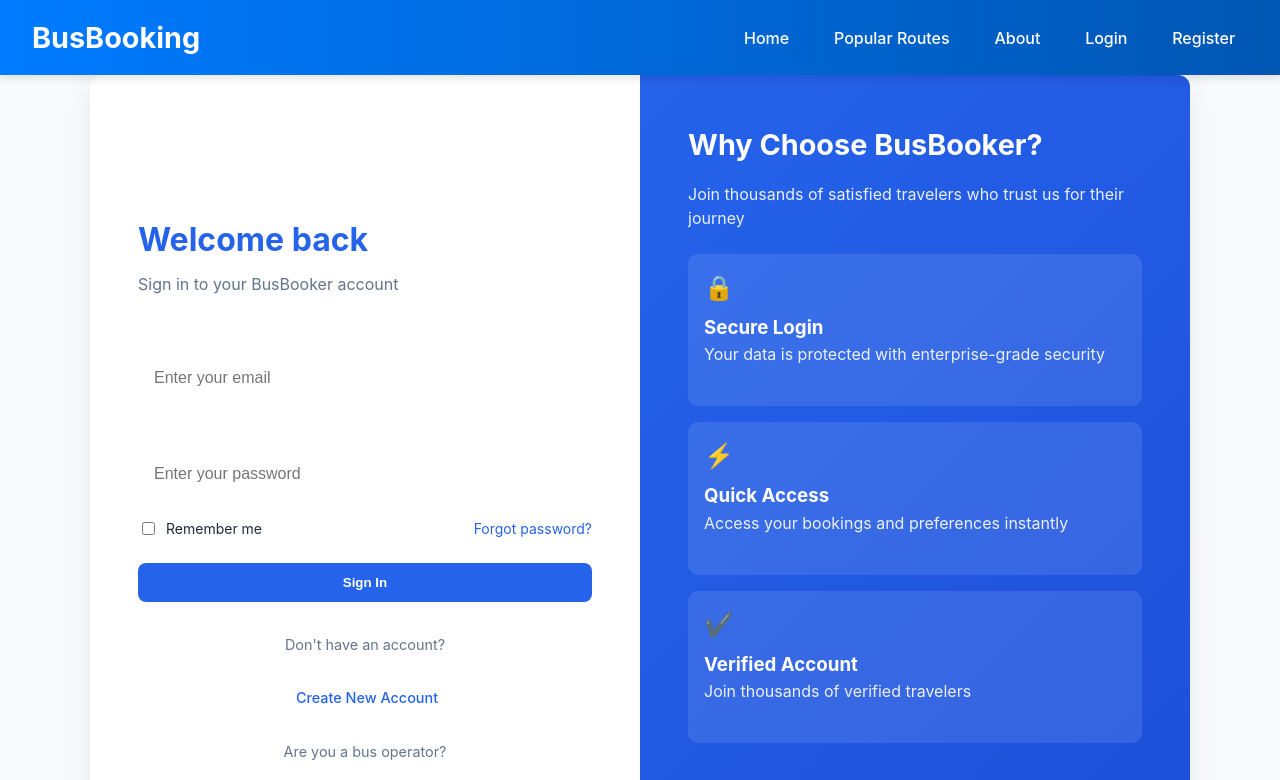
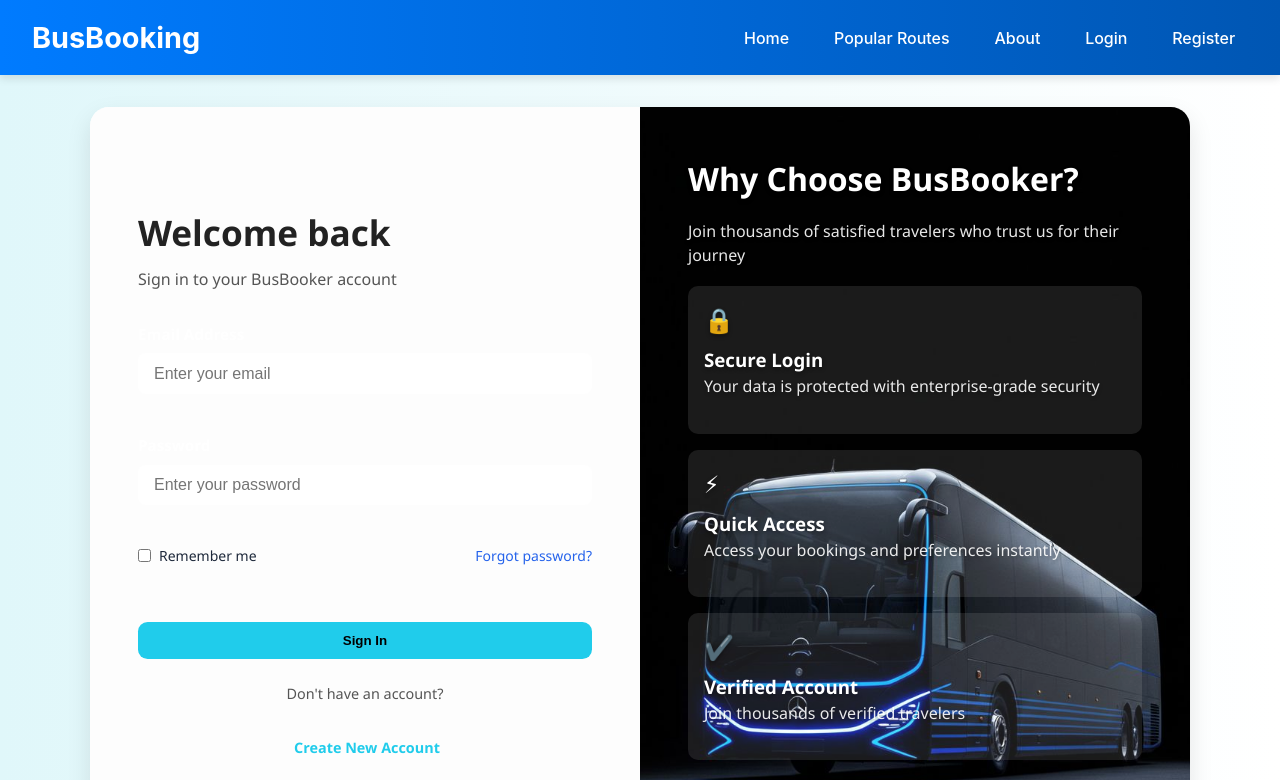
Before and after one commit to Esther-WI/Bus_Booking, a React (Vite) app in the folder bus-booking-frontend/: page /login in a window 1280 px wide. Shown: the top 780 px of the page. Built offline with nearby package versions, Linux system fonts and the light colour scheme.

Commit message:
added a few more changes

```diff
--- a/bus-booking-frontend/src/components/Routecard.css
+++ b/bus-booking-frontend/src/components/Routecard.css
@@ -2,56 +2,56 @@
 
 .route-card {
   display: flex;
+  flex-direction: column;
   justify-content: space-between;
-  align-items: center;
-  background: #ffffff;
+  background-color: #ffffff;
   border-radius: 12px;
-  padding: 1.5rem 2rem;
-  margin: 1rem 0;
-  box-shadow: 0 6px 16px rgba(0, 0, 0, 0.05);
-  transition: transform 0.2s ease, box-shadow 0.3s ease;
-  border-left: 5px solid #007bff;
+  padding: 1.5rem;
+  box-shadow: 0 4px 12px rgba(0, 0, 0, 0.08);
+  transition: transform 0.2s ease, box-shadow 0.2s ease;
+  min-width: 260px;
 }
 
 .route-card:hover {
   transform: translateY(-3px);
-  box-shadow: 0 10px 24px rgba(0, 0, 0, 0.08);
-}
-
-.route-info {
-  flex: 1;
+  box-shadow: 0 6px 16px rgba(0, 0, 0, 0.12);
 }
 
 .route-info h3 {
-  margin: 0 0 8px;
-  font-size: 1.25rem;
-  font-weight: 600;
-  color: #222;
+  font-size: 1.2rem;
+  color: #1f2937; /* Dark Gray */
+  margin-bottom: 0.5rem;
 }
 
 .route-info p {
-  margin: 4px 0;
-  color: #444;
   font-size: 0.95rem;
-  line-height: 1.4;
+  color: #374151;
+  margin: 0.2rem 0;
 }
 
 .route-actions {
-  margin-left: 2rem;
+  margin-top: 1rem;
+  display: flex;
+  justify-content: flex-end;
 }
 
 .book-button {
-  background-color: #007bff;
-  color: #fff;
-  padding: 0.65rem 1.3rem;
-  border-radius: 8px;
-  font-size: 0.95rem;
-  font-weight: 500;
+  padding: 0.5rem 1.2rem;
+  background-color: rgb(32, 204, 235);
+  color: #000;
+  font-weight: 600;
+  border-radius: 0.5rem;
   text-decoration: none;
   transition: background-color 0.3s ease;
-  white-space: nowrap;
 }
 
 .book-button:hover {
-  background-color: #0056b3;
+  background-color: #0bbfd8;
 }
+
+.routes-grid {
+  display: grid;
+  gap: 1.5rem;
+  grid-template-columns: repeat(auto-fit, minmax(280px, 1fr));
+  padding: 1rem 0;
+}
--- /dev/null
+++ b/bus-booking-frontend/src/pages/Register.css
@@ -0,0 +1,231 @@
+/* General Reset */
+* {
+  box-sizing: border-box;
+  margin: 0;
+  padding: 0;
+}
+
+.auth-page {
+  display: flex;
+  justify-content: center;
+  align-items: center;
+  padding: 2rem;
+  background: linear-gradient(to right, #e0f7fa, #ffffff);
+  min-height: 100vh;
+  font-family: 'Segoe UI', Tahoma, Geneva, Verdana, sans-serif;
+}
+
+.auth-container {
+  display: flex;
+  background-color: #fff;
+  border-radius: 1.2rem;
+  box-shadow: 0 10px 25px rgba(0, 0, 0, 0.1);
+  overflow: hidden;
+  max-width: 1100px;
+  width: 100%;
+}
+
+/* Left Form Section */
+.auth-left {
+  flex: 1;
+  padding: 3rem;
+  display: flex;
+  flex-direction: column;
+  justify-content: center;
+  background: #fdfdfd;
+}
+
+.auth-left h1 {
+  font-size: 2.2rem;
+  color: #222;
+  margin-bottom: 0.5rem;
+}
+
+.auth-left p {
+  color: #555;
+  margin-bottom: 2rem;
+}
+
+.auth-form {
+  display: flex;
+  flex-direction: column;
+  gap: 1rem;
+}
+
+.role-selection {
+  display: flex;
+  gap: 1rem;
+  margin-bottom: 1.5rem;
+}
+
+.role-button {
+  padding: 0.5rem 1.2rem;
+  background-color: #f0f0f0;
+  border: 1px solid #ccc;
+  border-radius: 0.6rem;
+  cursor: pointer;
+  transition: 0.3s ease;
+  font-weight: 600;
+}
+
+.role-button.active {
+  background-color: #20cceb;
+  color: #fff;
+  border-color: #20cceb;
+}
+
+.name-fields {
+  display: flex;
+  gap: 1rem;
+}
+
+.form-group {
+  display: flex;
+  flex-direction: column;
+}
+
+.form-group label {
+  margin-bottom: 0.4rem;
+  font-size: 0.95rem;
+  color: #333;
+}
+
+.form-group input {
+  padding: 0.6rem 1rem;
+  border: 1px solid #ccc;
+  border-radius: 0.5rem;
+  font-size: 0.95rem;
+  transition: border-color 0.3s ease;
+}
+
+.form-group input:focus {
+  border-color: #20cceb;
+  outline: none;
+}
+
+.terms-agreement {
+  margin-top: 0.5rem;
+  font-size: 0.88rem;
+  color: #444;
+}
+
+.terms-agreement input {
+  margin-right: 0.5rem;
+}
+
+.terms-agreement a {
+  color: #20cceb;
+  text-decoration: none;
+}
+
+.auth-button {
+  background-color: #20cceb;
+  color: #000;
+  font-weight: bold;
+  padding: 0.7rem 1.2rem;
+  border: none;
+  border-radius: 0.6rem;
+  cursor: pointer;
+  transition: background-color 0.3s ease;
+  margin-top: 1rem;
+}
+
+.auth-button:hover {
+  background-color: #1cb2d1;
+}
+
+.error-message,
+.success-message {
+  background-color: #ffe0e0;
+  border: 1px solid #ff6b6b;
+  color: #b30000;
+  padding: 0.75rem 1rem;
+  border-radius: 0.5rem;
+  font-size: 0.9rem;
+  margin-bottom: 1rem;
+}
+
+.success-message {
+  background-color: #e0ffe4;
+  border-color: #36c36b;
+  color: #156d2c;
+}
+
+.auth-switch {
+  margin-top: 1.5rem;
+  font-size: 0.9rem;
+  text-align: center;
+}
+
+.auth-switch a {
+  color: #20cceb;
+  text-decoration: none;
+  font-weight: 600;
+}
+
+/* Right Side Section */
+.auth-right {
+  flex: 1;
+  background-image: url("../assets/herobus.jpeg");
+  background-size: cover;
+  background-position: center;
+  color: #fff;
+  padding: 3rem;
+  display: flex;
+  flex-direction: column;
+  justify-content: center;
+  text-shadow: 0 2px 4px rgba(0, 0, 0, 0.4);
+}
+
+.auth-right h2 {
+  font-size: 2rem;
+  margin-bottom: 1rem;
+}
+
+.auth-right p {
+  font-size: 1rem;
+  margin-bottom: 1.2rem;
+}
+
+.benefits-list {
+  list-style: disc;
+  padding-left: 1.5rem;
+  margin-bottom: 2rem;
+  font-size: 0.95rem;
+}
+
+.special-offer {
+  background-color: rgba(255, 255, 255, 0.2);
+  padding: 1rem;
+  border-radius: 0.8rem;
+  backdrop-filter: blur(4px);
+  color: #fff;
+}
+
+.special-offer h3 {
+  font-size: 1.3rem;
+  margin-bottom: 0.5rem;
+}
+
+.trust-badge {
+  font-size: 0.85rem;
+  margin-top: 0.3rem;
+  font-style: italic;
+}
+
+/* Responsive Design */
+@media (max-width: 900px) {
+  .auth-container {
+    flex-direction: column;
+  }
+
+  .auth-right {
+    order: -1;
+    min-height: 250px;
+    text-align: center;
+  }
+
+  .name-fields {
+    flex-direction: column;
+  }
+}
--- a/bus-booking-frontend/src/pages/Register.jsx
+++ b/bus-booking-frontend/src/pages/Register.jsx
@@ -1,6 +1,7 @@
 import { useState } from "react";
 import { useNavigate } from "react-router-dom";
 import api from "../utils/api";
+import "./Register.css"; // Assuming you have a CSS file for styling
 
 const Register = () => {
   const [formData, setFormData] = useState({
```
Also changed, not shown: bus-booking-frontend/src/assets/herobus.jpeg (added).
